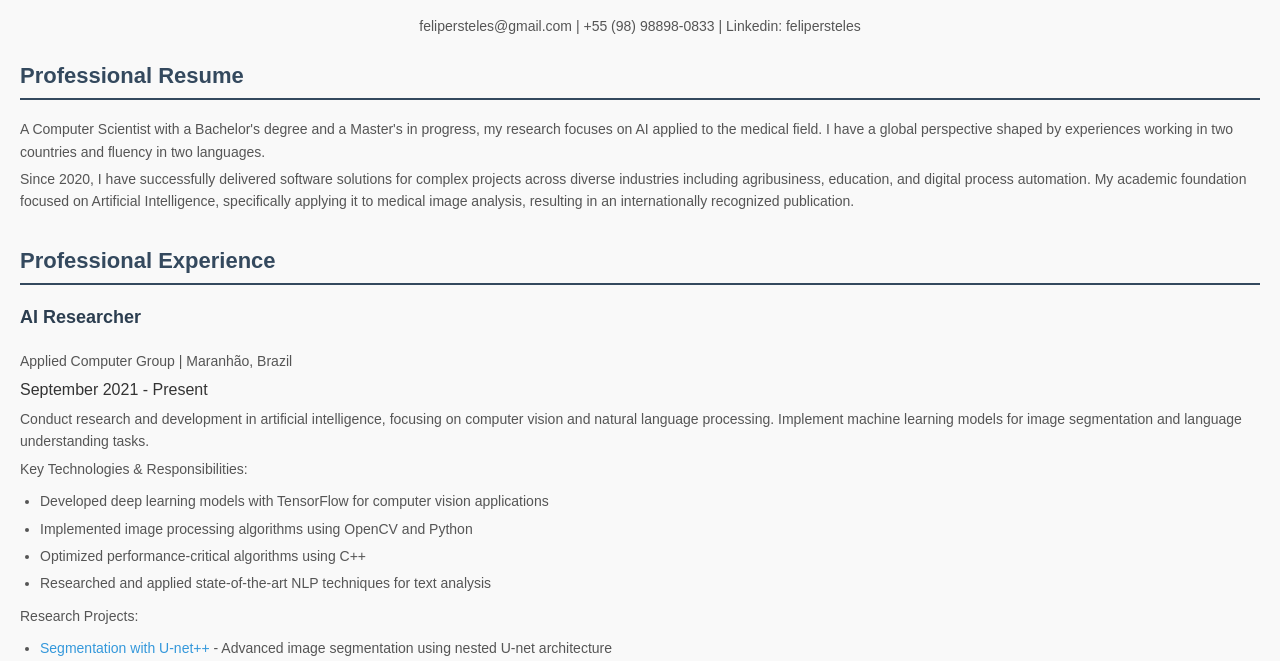
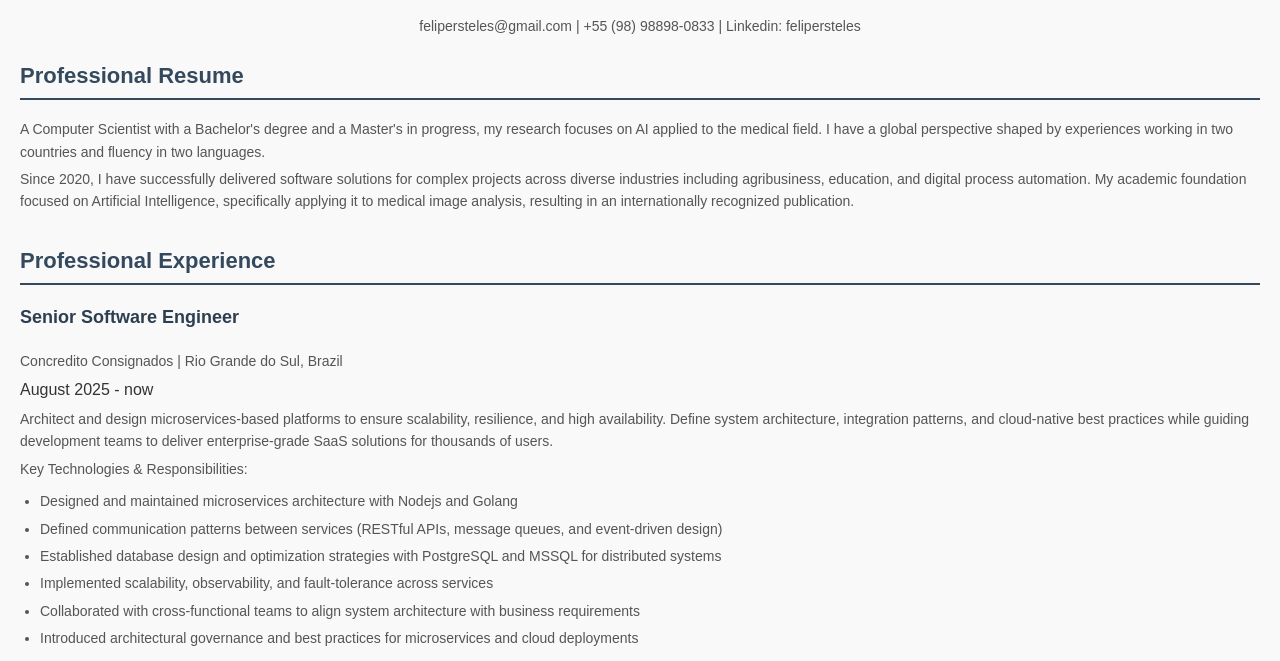
Before and after one commit to felipersteles/felipersteles.github.io, a plain HTML site: page resume.html in a window 1280 px wide. Shown: the part 115-776 px from the top of the page. Drawn offline with Linux system fonts and the light colour scheme.

Commit message:
new resume

```diff
--- a/resume.html
+++ b/resume.html
@@ -114,6 +114,33 @@
         <h2>Professional Experience</h2>
 
         <div class="experience">
+            <h3 class="job-title">Senior Software Engineer</h3>
+            <p class="company">Concredito Consignados | Rio Grande do Sul, Brazil</p>
+            <span class="date">August 2025 - now</span>
+            <p class="description">
+                Architect and design microservices-based platforms to ensure scalability, resilience, and high
+                availability. Define system architecture, integration patterns, and cloud-native best practices
+                while guiding development teams to deliver enterprise-grade SaaS solutions for thousands of users.
+            </p>
+
+            <div class="skills">
+                <p class="skills-title">Key Technologies & Responsibilities:</p>
+                <ul>
+                    <li>Designed and maintained microservices architecture with Nodejs and Golang</li>
+                    <li>Defined communication patterns between services (RESTful APIs, message queues, and event-driven
+                        design)</li>
+                    <li>Established database design and optimization strategies with PostgreSQL and MSSQL for distributed systems
+                    </li>
+                    <li>Implemented scalability, observability, and fault-tolerance across services</li>
+                    <li>Collaborated with cross-functional teams to align system architecture with business requirements
+                    </li>
+                    <li>Introduced architectural governance and best practices for microservices and cloud deployments
+                    </li>
+                </ul>
+            </div>
+        </div>
+
+        <div class="experience">
             <h3 class="job-title">AI Researcher</h3>
             <p class="company">Applied Computer Group | Maranhão, Brazil</p>
             <span class="date">September 2021 - Present</span>
@@ -149,7 +176,7 @@
         <div class="experience">
             <h3 class="job-title">Software Engineer Mid Level</h3>
             <p class="company">ASV Digital | Rio de Janeiro, Brazil</p>
-            <span class="date">January 2024 - now</span>
+            <span class="date">January 2024 - September 2025</span>
             <p class="description">Develop and maintain scalable backend systems using NestJS and SpringBoot frameworks,
                 with PostgreSQL database management. Contribute to building robust SaaS platforms that serve thousands
                 of users with high availability requirements.</p>
@@ -157,7 +184,8 @@
             <div class="skills">
                 <p class="skills-title">Key Technologies & Responsibilities:</p>
                 <ul>
-                    <li>Designed and implemented RESTful APIs using NestJS and SpringBoot for improved system performance</li>
+                    <li>Designed and implemented RESTful APIs using NestJS and SpringBoot for improved system
+                        performance</li>
                     <li>Managed database architecture and optimization with PostgreSQL</li>
                     <li>Developed server-side applications with SpringBoot framework</li>
                     <li>Collaborated in agile teams to deliver high-quality software solutions</li>
```
